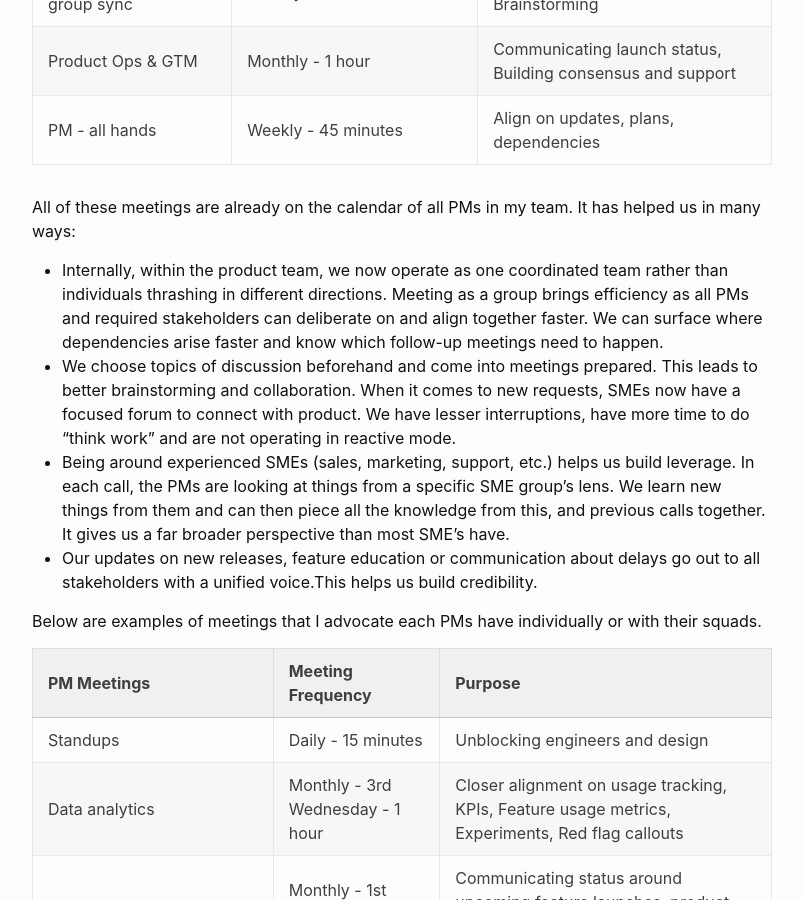
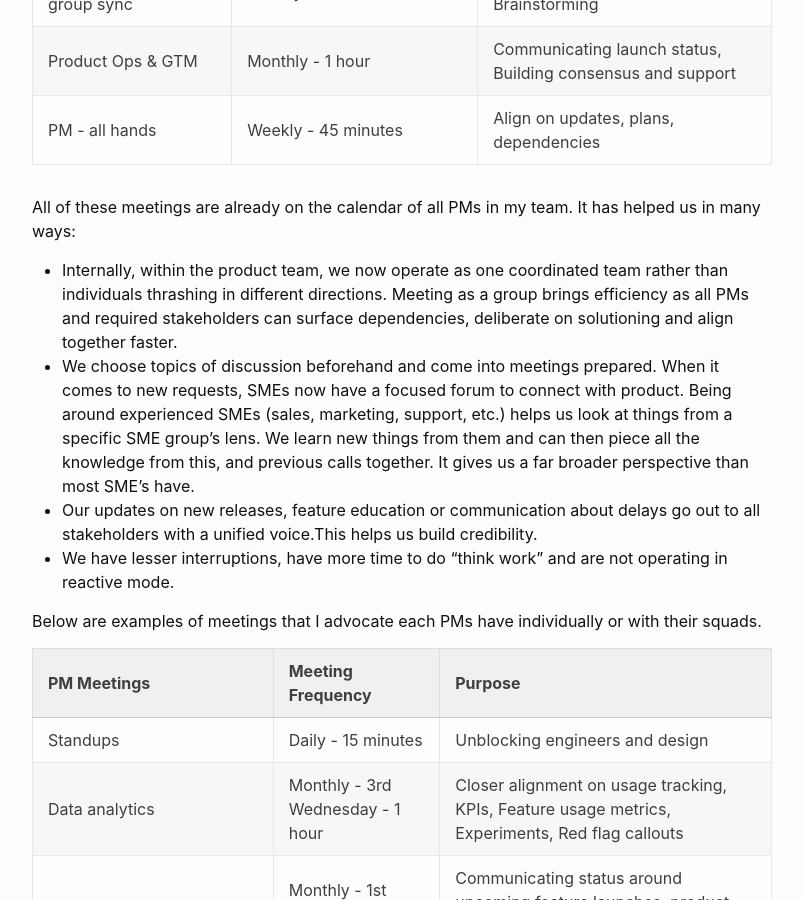
Before and after one commit to neerajhirani/neerajhirani.github.io, a Jekyll site: the page built from _posts/2022-09-21-operationalising-meetings.markdown, in a window 1280 px wide and 900 px high, scrolled down 1926 px. Shown: the whole window, without its empty margins (238-1041 px from the left). Built offline with Jekyll 4.4.1, drawn with Linux system fonts in a browser that asks for light colours.

Commit message:
Update 2022-09-21-operationalising-meetings.markdown
minor edits

```diff
--- a/_posts/2022-09-21-operationalising-meetings.markdown
+++ b/_posts/2022-09-21-operationalising-meetings.markdown
@@ -45,10 +45,10 @@ Given below are meetings we have with other stakeholder teams as a group.
 
 All of these meetings are already on the calendar of all PMs in my team. It has helped us in many ways:
 
-- Internally, within the product team, we now operate as one coordinated team rather than individuals thrashing in different directions. Meeting as a group brings efficiency as all PMs and required stakeholders can deliberate on and align together faster. We can surface where dependencies arise faster and know which follow-up meetings need to happen.
-- We choose topics of discussion beforehand and come into meetings prepared. This leads to better brainstorming and collaboration. When it comes to new requests, SMEs now have a focused forum to connect with product. We have lesser interruptions, have more time to do "think work" and are not operating in reactive mode.
-- Being around experienced SMEs (sales, marketing, support, etc.) helps us build leverage. In each call, the PMs are looking at things from a specific SME group's lens. We learn new things from them and can then piece all the knowledge from this, and previous calls together. It gives us a far broader perspective than most SME's have.
+- Internally, within the product team, we now operate as one coordinated team rather than individuals thrashing in different directions. Meeting as a group brings efficiency as all PMs and required stakeholders can surface dependencies, deliberate on solutioning and align together faster.
+- We choose topics of discussion beforehand and come into meetings prepared. When it comes to new requests, SMEs now have a focused forum to connect with product. Being around experienced SMEs (sales, marketing, support, etc.) helps us look at things from a specific SME group's lens. We learn new things from them and can then piece all the knowledge from this, and previous calls together. It gives us a far broader perspective than most SME's have.
 - Our updates on new releases, feature education or communication about delays go out to all stakeholders with a unified voice.This helps us build credibility.
+- We have lesser interruptions, have more time to do "think work" and are not operating in reactive mode.
 
 Below are examples of meetings that I advocate each PMs have individually or with their squads.
 
```
